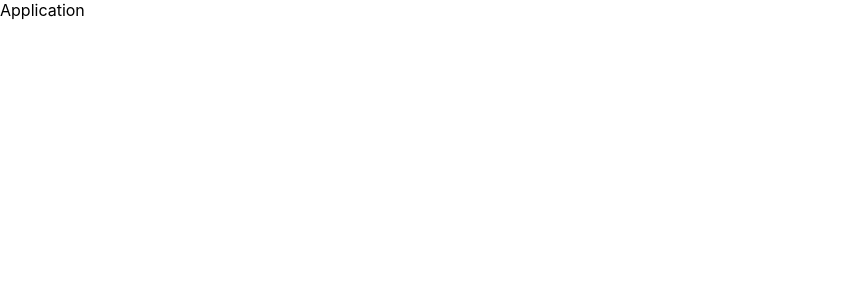
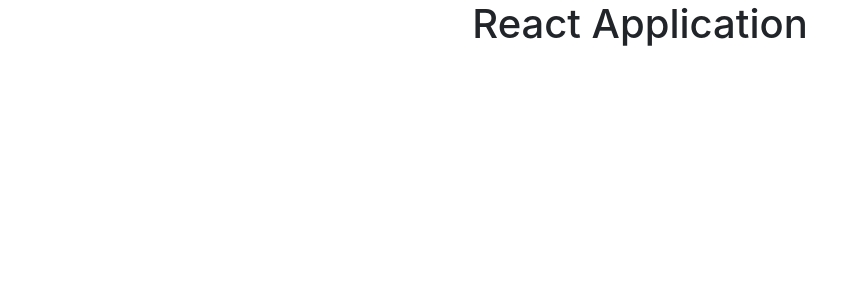
Before and after one commit to MiBBy-4/employee_frontend, a React (Create React App) app: page / in a window 1280 px wide. Shown: the top 300 px of the page, without its empty margins (0-868 px from the left). Built offline with nearby package versions, Linux system fonts and the light colour scheme.

Commit message:
feat: add react-bootstrap dependency

```diff
--- a/package.json
+++ b/package.json
@@ -6,7 +6,9 @@
     "@testing-library/jest-dom": "^5.16.4",
     "@testing-library/react": "^13.3.0",
     "@testing-library/user-event": "^13.5.0",
+    "bootstrap": "^5.1.3",
     "react": "^18.1.0",
+    "react-bootstrap": "^2.4.0",
     "react-dom": "^18.1.0",
     "react-scripts": "5.0.1",
     "web-vitals": "^2.1.4"
--- a/public/index.html
+++ b/public/index.html
@@ -10,6 +10,12 @@
       content="Web site created using create-react-app"
     />
     <link rel="apple-touch-icon" href="%PUBLIC_URL%/logo192.png" />
+    <link
+      rel="stylesheet"
+      href="https://cdn.jsdelivr.net/npm/bootstrap@5.1.3/dist/css/bootstrap.min.css"
+      integrity="sha384-1BmE4kWBq78iYhFldvKuhfTAU6auU8tT94WrHftjDbrCEXSU1oBoqyl2QvZ6jIW3"
+      crossorigin="anonymous"
+    />
     <!--
       manifest.json provides metadata used when your web app is installed on a
       user's mobile device or desktop. See https://developers.google.com/web/fundamentals/web-app-manifest/
--- a/src/App.jsx
+++ b/src/App.jsx
@@ -1,7 +1,9 @@
 function App() {
   return (
-    <div className="App">
-      Application
+    <div className="container">
+      <h1 className="text-center">
+        React Application
+      </h1>
     </div>
   );
 }
```
Also changed, not shown: .eslintrc.json, 1 other file (tests, documents, lock files or other folders).
